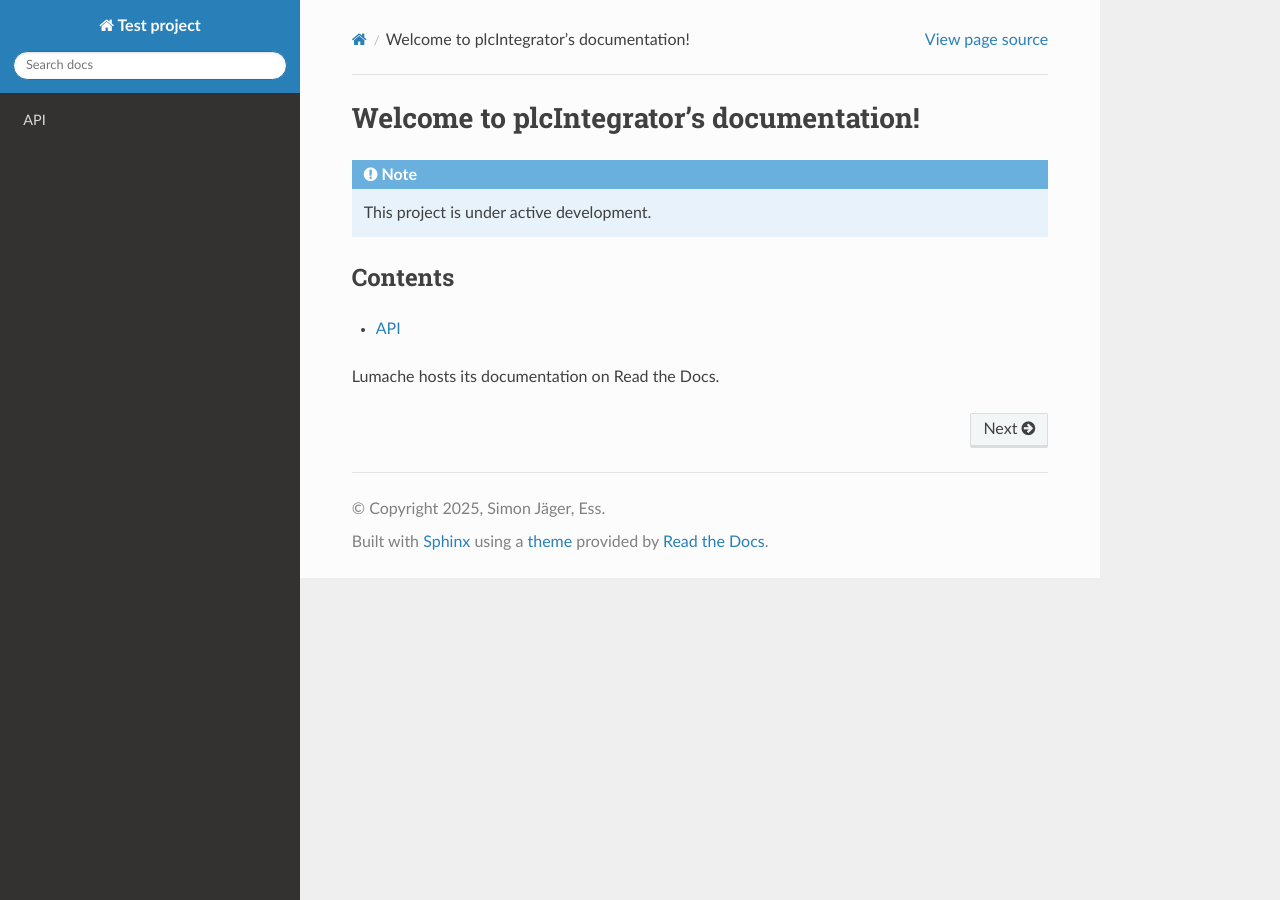
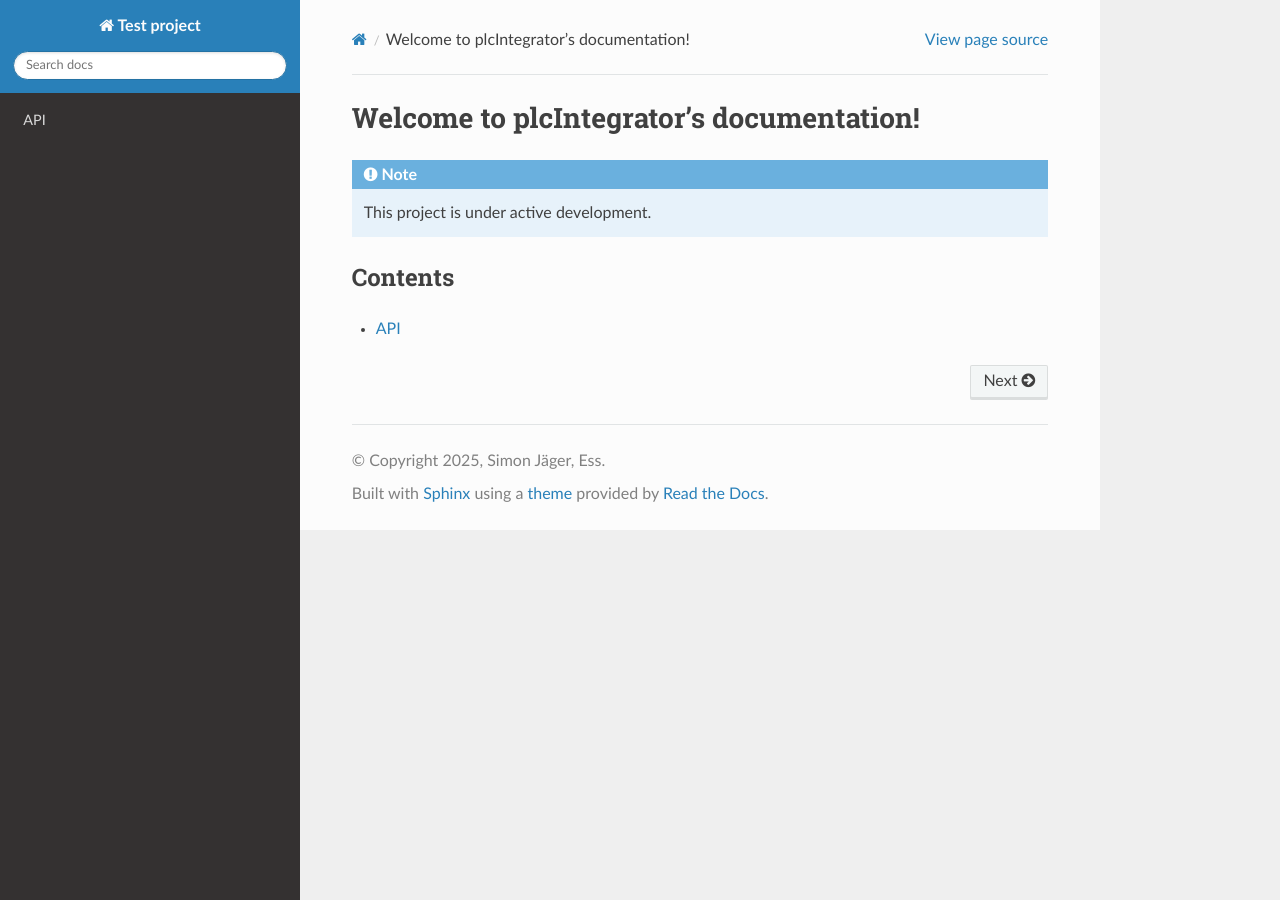
Before and after one commit to SimonJagerESS/plcIntegrator_rtd, a Sphinx documentation site: the page built from docs/source/index.rst, in a window 1280 px wide. Built offline with Sphinx 7.4.7 and the Read the Docs theme 3.1.0, drawn with Linux system fonts in a browser that asks for light colours; pages that are not in the unit, such as notebooks, are missing from menus.

Commit message:
Second attempt

```diff
--- a/docs/source/index.rst
+++ b/docs/source/index.rst
@@ -17,5 +17,3 @@ Contents
    Alarms
    PV list
    api
-
-Lumache hosts its documentation on Read the Docs.
```
